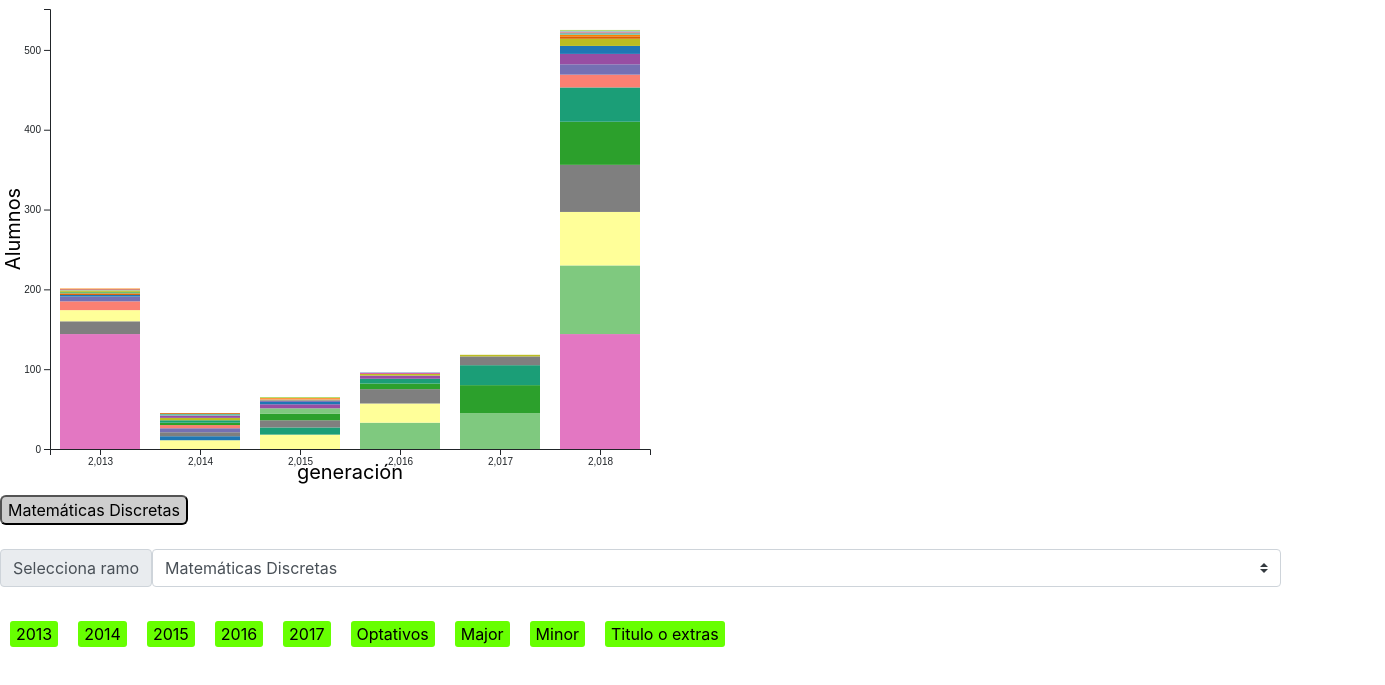
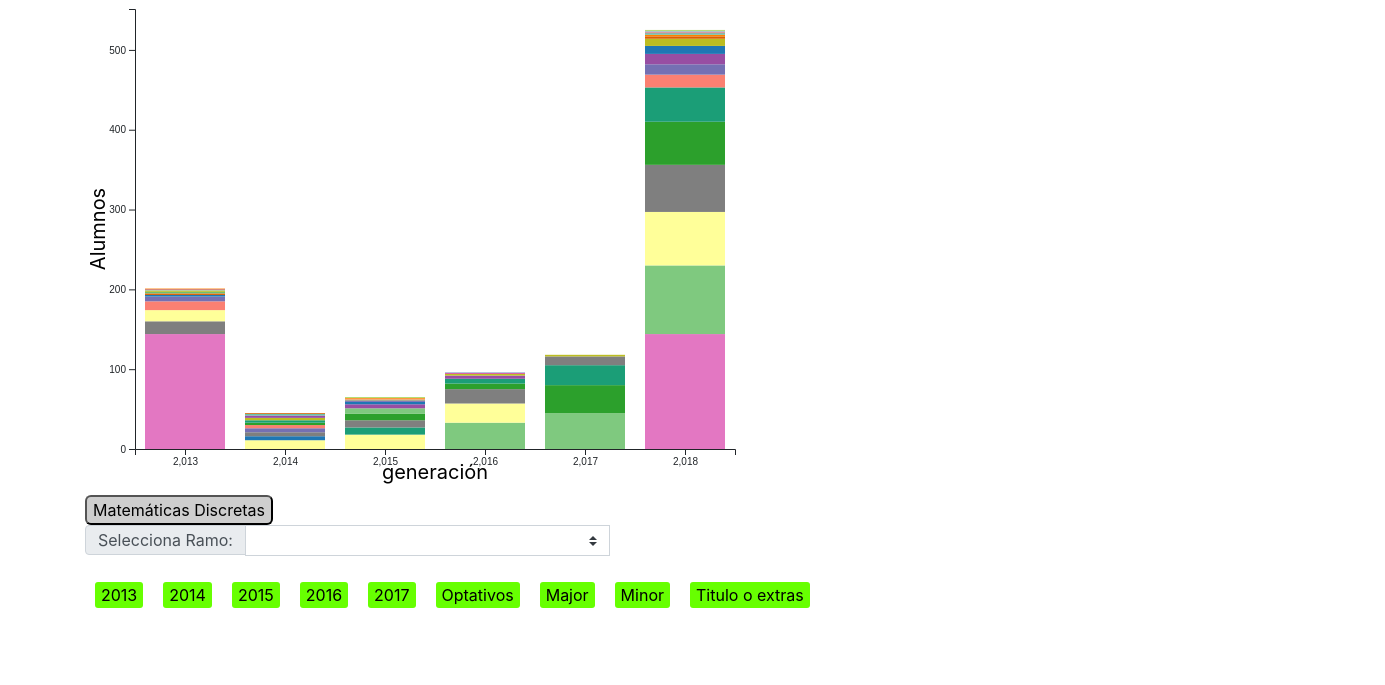
Before and after one commit to jgespinosa10/IPRE, a website: page index.html in a window 1280 px wide. Shown: the part 67-752 px from the top of the page, 1385 px wide, since content can reach past the window. Drawn offline with nearby package versions, Linux system fonts and the light colour scheme.

Commit message:
Todo listo, falta debugging

```diff
--- a/index.html
+++ b/index.html
@@ -65,7 +65,39 @@
 
     <!-- Page Content -->
     <div class="container">
-      <script src="js/histograma.js"></script>
+      <div class="row">
+        <div class="col-md-6 nopadding" id="Cajon">
+          <div align="right">
+              <script src="js/histograma.js"></script>
+            </div>
+        </div>
+        </div>
+        <div class = "row">
+        <div class = "col-md-12">
+          <div id="Botones">
+          </div>
+        </div>
+        </div>
+        <div class = "row">
+        <div class = "col-md-8" id="input">
+          <div class = "center">
+            <div class="input-group mb-3">
+              <div class = "input-group-prepend">
+                <label class= "input-group-text" for="Select" style="height:30px">Selecciona Ramo:</label>
+              </div>
+            <input id= "Complete" list="Select" class="col-sm-6 custom-select custom-select-sm" style="width:400px">
+            <datalist id="Select">
+            </datalist>
+            </div>
+          </div>
+        </div>
+        </div>
+        <div class = "row">
+        <div class = "col-md-12">
+          <div id="Filtros">
+          </div>
+        </div>
+        </div>
     </div>
     <!-- /.container -->
 
--- a/js/histograma.js
+++ b/js/histograma.js
@@ -8,7 +8,7 @@ const height = HEIGHT - MARGIN.TOP - MARGIN.BOTTOM;
 
 var symbols = 0;
 
-var svg = d3.select("body").append("svg")
+var svg = d3.select("#Cajon").append("svg")
 			.attr("height", HEIGHT)
 			.attr("width", WIDTH)
 			.append("g")
@@ -58,7 +58,7 @@ var	Xlabel = svg.append("text")
 var	tooltip = d3.select("body").append("div")
 	                .style("position", "absolute")
 	                .attr("class", "tooltip")
-	                .style("left", "50px")
+	                .style("left", "70px")
 	                .style("top", "50px")
 	                .style("opacity", 0);
 
@@ -134,7 +134,7 @@ d3.csv("data/Datos_programacion.csv").then(dataset => {
 		ramos2[element.key] = i;
 	});
 
-	botones = d3.select("body")
+	botones = d3.select("#Botones")
 					.append("div");
 
 	botones.append("button")
@@ -142,24 +142,11 @@ d3.csv("data/Datos_programacion.csv").then(dataset => {
 			.on("click", quitar)
 			.attr("class", "button ");
 
-	d3.select("body")
-		.append("br")
+	var input = d3.select("#Complete")
+					.on('change', anadir)
 
-	select = d3.select("body")
-				.append("div")
-				.attr("class", "input-group-prepend");
 
-	select.append("label")
-			.attr("for", "Select")
-			.text("Selecciona ramo")
-			.attr("class", "input-group-text");
-
-	select.append("select")
-			.attr("id", "Select")
-			.attr("class", "custom-select");
-
-	var input = d3.select("#Select")
-					.on('change', anadir)
+		datalist = d3.select("#Select")
 				.selectAll('option')
 					.data(ramos)
 					.enter()
@@ -168,7 +155,7 @@ d3.csv("data/Datos_programacion.csv").then(dataset => {
 					.text(function (d) {return d.text});
 
 	d3.select("body").append("br");
-	var filtro = d3.select("body")
+	var filtro = d3.select("#Filtros")
 					.append("div")
 
 	for(let i = 2013; i < 2018; i++) {
@@ -334,11 +321,11 @@ function poner_grafico() {
 							if (resto || element.major.includes("Major") || element.major.includes("Minor")) {
 								svg.append("rect")
 									.attr("class", "barras " + "numero" + ramos2[d])
+									.attr("class", "barras " + "numero" + ramos2[d])
 									.attr("x", (xScale(element.year) - 40 + (80/grafics.length)*(i)))
-									.attr("y", yScale(y0[element.year] + element.valor))
-									.attr("fill", paleta[element.major])
-									.attr("height", height - yScale(element.valor))
+									.attr("y", height)
 									.attr("width", 80/grafics.length)
+									.attr("height", 0)
 									.attr("stroke", "black")
 									.attr("stroke-width", 1)
 									.attr("stroke-opacity", 0)
@@ -372,13 +359,33 @@ function poner_grafico() {
 											.attr("style", "font-size: 10")
 											.style("text-anchor", "left")
 											.text(element.valor);
+										tooltip.transition()
+					                    .duration(300)
+					                    .style("opacity", 1);
+
+					                    tooltip
+					                    .style("left", (d3.event.pageX + 10) + "px")
+					                    .style("top", (d3.event.pageY + 10) + "px")
+					                    .html(element.major +  "<br>" + "Alumnos: " + element.valor
+					                     + "<br>" + "Total Año: " + total(element.year, d))
 									})
 									.on("mouseout", function() {
 										d3.select(this)
 											.attr("stroke-opacity", 0);
 
 										svg.selectAll(".major").remove()
-									});
+										tooltip
+	    	  								.style("opacity", 0)
+									})
+									.on("mousemove", function(d) {
+									tooltip
+								      .style("left", (d3.event.pageX + 10) + "px")
+								      .style("top", (d3.event.pageY - 30) + "px")})
+									.transition()
+									.attr("y", yScale(y0[element.year] + element.valor))
+									.attr("fill", paleta[element.major])
+									.attr("height", height - yScale(element.valor))
+									.attr("width", 80/grafics.length);
 								y0[element.year] += element.valor;
 							};
 						};
@@ -524,6 +531,16 @@ function filtrar_resto() {
 	poner_grafico();
 };
 
+function total(ano, ramo) {
+	a = 0
+	cantidad[ramo].forEach(function(d){
+		if (d.x == ano){
+			a = d.y;
+		}
+	})
+	return a
+	};
+
 // function zoomed() {
 // 	view.attr("transform", d3.event.transform);
 // 	xAxis.call(xGen.scale(d3.event.transform.rescaleX(x)));
```
